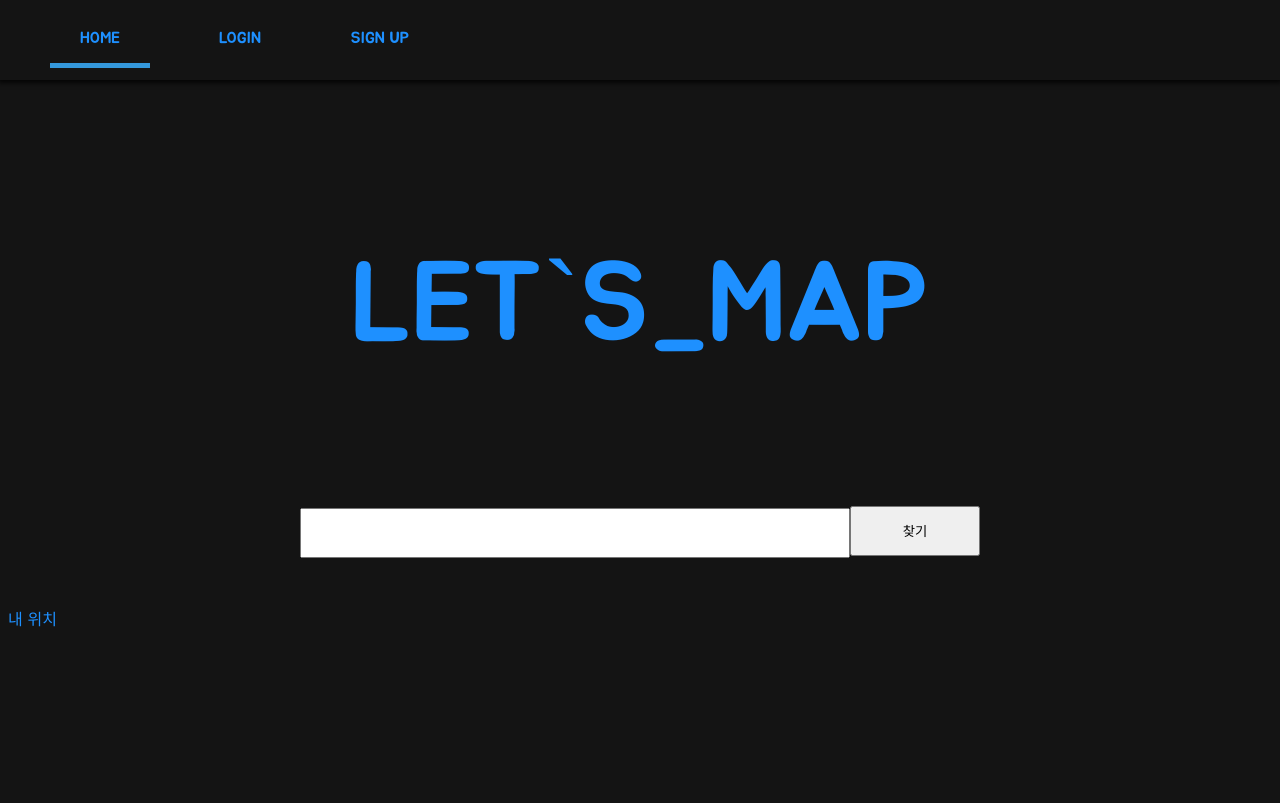
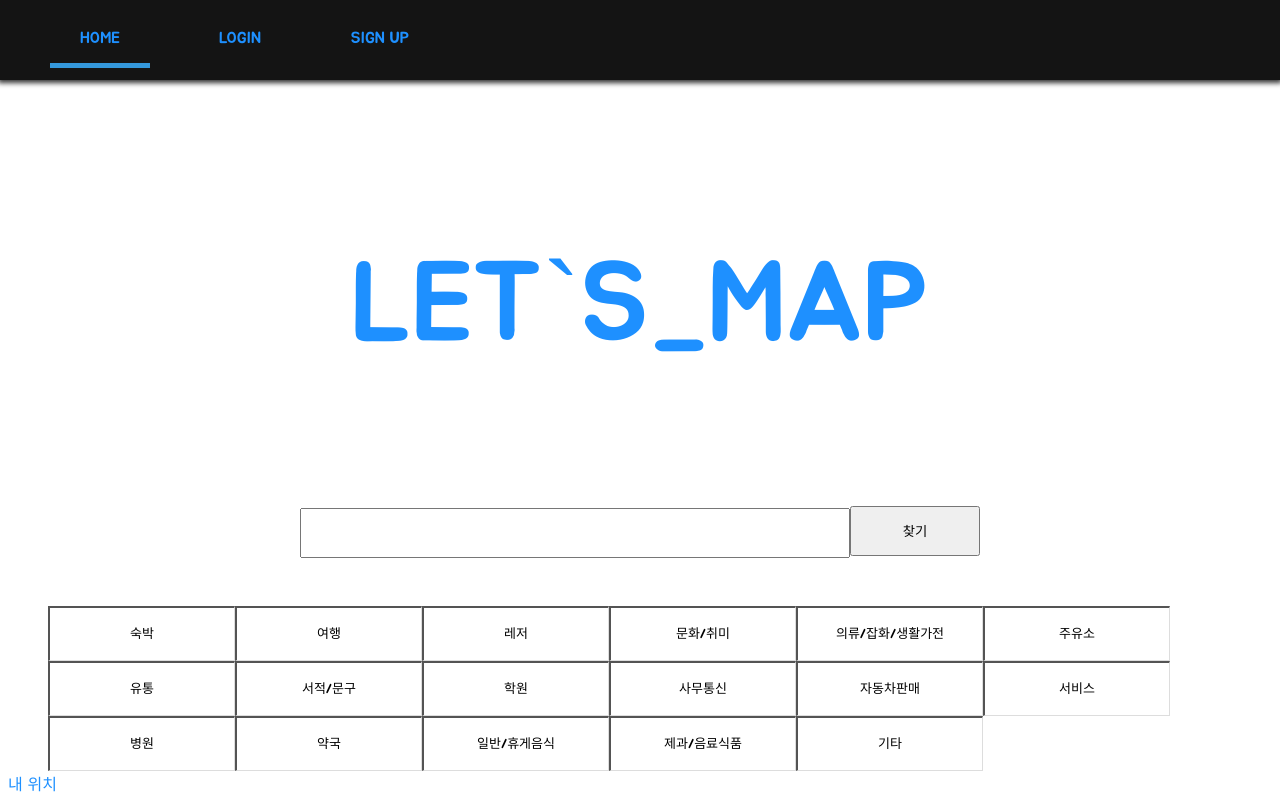
Before and after one commit to wonsang21/LETS_MAP-client-copy, a React (Create React App) app: page / in a window 1280 px wide. Built offline with nearby package versions, Linux system fonts and the light colour scheme.

Commit message:
indutype being implemented

```diff
--- a/src/App.js
+++ b/src/App.js
@@ -33,7 +33,7 @@ function App() {
             render={() => <Login loginHandler={loginHandler} />}
           />
           <Route exact path="/signup" render={() => <Signup />} />
-          <Route path="/map" render={() => <Map />} />
+          <Route exact path="/map" render={() => <Map />} />
         </Router>
       </Switch>
     </div>
--- a/src/Components/GlobalStyles.js
+++ b/src/Components/GlobalStyles.js
@@ -14,7 +14,7 @@ a{
 }
 body{
     font-family: 'Jua', sans-serif;
-    background-color:rgba(20,20,20,1);
+    /* background-color:rgba(20,20,20,1); */
 }
 `;
 
--- /dev/null
+++ b/src/Components/LandingPage/Indutype.js
@@ -0,0 +1,95 @@
+import React from 'react';
+import styled, { css } from 'styled-components';
+
+const Container = styled.ul`
+  display: block;
+  font-size: 0;
+  border-left: 1px solid #ddd;
+  border: none;
+`;
+
+const IndutypeList = styled.button`
+  display: inline-flex;
+  width: 187px;
+  font-size: 13px;
+  color: #000;
+  height: 55px;
+  line-height: 19px;
+  border-right: 1px solid #ddd;
+  border-bottom: 1px solid #ddd;
+  text-align: center;
+  background: #fff;
+  align-items: center;
+`;
+
+const Text = styled.span`
+  margin: auto;
+`;
+const Indutype = () => {
+  const click = (e) => {
+    console.log(e.target.value);
+  };
+
+  return (
+    <div class="biz_area_list">
+      <Container onClick={click}>
+        <IndutypeList value="lodgment" class="" data-biz-type="1001">
+          <Text>숙박</Text>
+        </IndutypeList>
+        <IndutypeList value="General_rest_food" data-biz-type="1101">
+          <Text>여행</Text>
+        </IndutypeList>
+        <IndutypeList value="leisure" data-biz-type="2001">
+          <Text>레저</Text>
+        </IndutypeList>
+        <IndutypeList value="Culture_hobby" data-biz-type="2201">
+          <Text>문화/취미</Text>
+        </IndutypeList>
+        <IndutypeList
+          value="Clothing_goods_household_appliances"
+          data-biz-type="4201"
+        >
+          <Text>의류/잡화/생활가전</Text>
+        </IndutypeList>
+        <IndutypeList value="gasstation" data-biz-type="3301">
+          <Text>주유소</Text>
+        </IndutypeList>
+        <IndutypeList value="circulation" data-biz-type="4001">
+          <Text>유통</Text>
+        </IndutypeList>
+        <IndutypeList value="Books_stationery" data-biz-type="5001">
+          <Text>서적/문구</Text>
+        </IndutypeList>
+        <IndutypeList value="Academy" data-biz-type="5101">
+          <Text>학원</Text>
+        </IndutypeList>
+        <IndutypeList value="Office_communications" data-biz-type="5201">
+          <Text>사무통신</Text>
+        </IndutypeList>
+        <IndutypeList value="Carsales" data-biz-type="6001">
+          <Text>자동차판매</Text>
+        </IndutypeList>
+        <IndutypeList value="service" data-biz-type="6101">
+          <Text>서비스</Text>
+        </IndutypeList>
+        <IndutypeList value="hospital" data-biz-type="7001">
+          <Text>병원</Text>
+        </IndutypeList>
+        <IndutypeList value="pharmacy" data-biz-type="7040">
+          <Text>약국</Text>
+        </IndutypeList>
+        <IndutypeList value="General_rest_food" data-biz-type="8001">
+          <Text>일반/휴게음식</Text>
+        </IndutypeList>
+        <IndutypeList value="Confectionery_beverage" data-biz-type="8301">
+          <Text>제과/음료식품</Text>
+        </IndutypeList>
+        <IndutypeList value="Other" data-biz-type="9993">
+          <Text>기타</Text>
+        </IndutypeList>
+      </Container>
+    </div>
+  );
+};
+
+export default Indutype;
--- a/src/Components/LandingPage/landingPage.js
+++ b/src/Components/LandingPage/landingPage.js
@@ -1,6 +1,7 @@
 import React from 'react';
 import { Link, withRouter } from 'react-router-dom';
 import styled, { css } from 'styled-components';
+import Indutype from './Indutype';
 // import Header from './Header';
 // const Header = styled.header`
 //   color: white;
@@ -102,6 +103,7 @@ const LandingPage = (props) => {
         />
         <input type="submit" value="찾기" style={{ width: 130, height: 50 }} />
       </Search>
+      <Indutype />
       <Link
         style={{
           color: 'dodgerblue',
```
